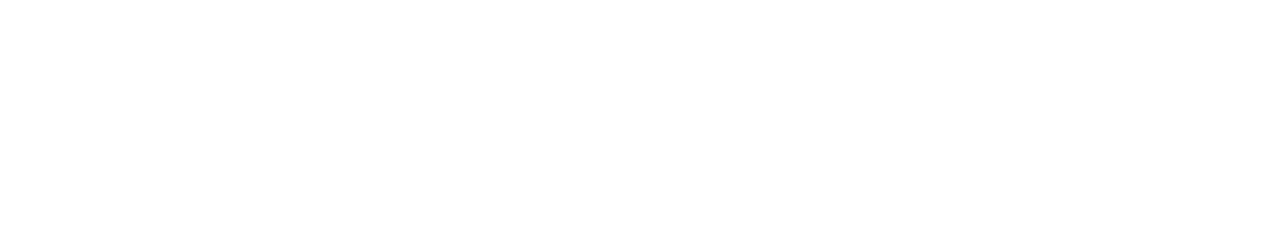
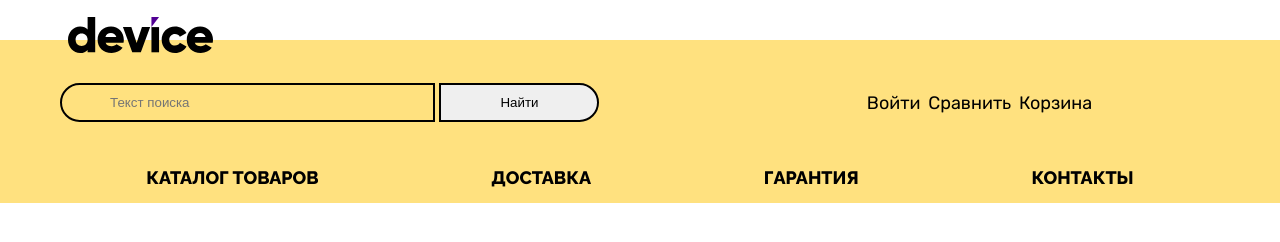
Before and after one commit to kabs1234/device, a website: page index.html in a window 1280 px wide. Drawn offline with Linux system fonts and the light colour scheme.

Commit message:
add index header, not complete

```diff
--- /dev/null
+++ b/gulpfile.js
@@ -0,0 +1,22 @@
+const { src, dest, watch } = require('gulp');
+const compileSass = require('gulp-sass')(require('node-sass'));
+const minifyCss = require('gulp-clean-css');
+const sourceMaps = require('gulp-sourcemaps');
+const concat = require('gulp-concat');
+
+const bundleSass = () => {
+  return src('./sass/**/*.scss')
+    .pipe(sourceMaps.init())
+    .pipe(compileSass().on('error', compileSass.logError))
+    .pipe(minifyCss())
+    .pipe(sourceMaps.write())
+    .pipe(concat('style.css'))
+    .pipe(dest('./css'));
+}
+
+const devWatch = () => {
+  watch('./sass/**/*.scss', bundleSass);
+}
+
+exports.bundleSass = bundleSass;
+exports.devWatch = devWatch;
--- a/index.html
+++ b/index.html
@@ -1,10 +1,59 @@
 <!DOCTYPE html>
-<html lang="ru">
+<html lang="ru" class="page">
   <head>
     <meta charset="utf-8">
     <title>Device</title>
+    <link rel="stylesheet" href="./css/style.css">
   </head>
-  <body>
+  <body class="page-body">
+    <header class="page-body__header page-body__header--grid">
 
+      <svg class="header__logo" width="145.000305" height="36.000023" viewBox="0 0 145 36" fill="none" xmlns="http://www.w3.org/2000/svg" xmlns:xlink="http://www.w3.org/1999/xlink">
+        <defs/>
+        <path id="Vector" d="M27.21 0L27.21 35.3L19.61 35.3L19.61 32.9C17.91 34.8 15.51 36 12.1 36C5.5 36 0 30.2 0 22.7C0 15.2 5.5 9.39 12.1 9.39C15.51 9.39 18.01 10.6 19.61 12.5L19.61 0L27.21 0ZM19.61 22.7C19.61 18.9 17.11 16.5 13.6 16.5C10.1 16.5 7.6 18.9 7.6 22.7C7.6 26.5 10.1 28.9 13.6 28.9C17.11 28.8 19.61 26.5 19.61 22.7Z" fill="#000000" fill-opacity="1.000000" fill-rule="nonzero"/>
+        <path id="Vector" d="M43.72 29.19C45.83 29.19 47.53 28.39 48.53 27.29L54.63 30.79C52.13 34.19 48.43 35.99 43.62 35.99C35.02 35.99 29.62 30.19 29.62 22.69C29.62 15.19 35.02 9.39 43.02 9.39C50.43 9.39 55.83 15.09 55.83 22.69C55.83 23.79 55.73 24.79 55.53 25.69L37.62 25.69C38.62 28.29 40.92 29.19 43.72 29.19ZM48.33 20.09C47.53 17.19 45.23 16.09 42.92 16.09C40.02 16.09 38.12 17.49 37.42 20.09L48.33 20.09Z" fill="#000000" fill-opacity="1.000000" fill-rule="nonzero"/>
+        <path id="Vector" d="M82.15 10.1L72.84 35.3L64.24 35.3L54.93 10.1L63.34 10.1L68.64 26.1L73.95 10.1C73.95 10.1 82.15 10.1 82.15 10.1Z" fill="#000000" fill-opacity="1.000000" fill-rule="nonzero"/>
+        <path id="Vector" d="M83.45 10.1L91.06 10.1L91.06 35.3L83.45 35.3L83.45 10.1Z" fill="#000000" fill-opacity="1.000000" fill-rule="nonzero"/>
+        <path id="Vector" d="M93.66 22.69C93.66 15.19 99.36 9.39 107.07 9.39C111.97 9.39 116.28 11.99 118.48 15.89L111.87 19.69C110.97 17.89 109.17 16.89 106.97 16.89C103.67 16.89 101.27 19.29 101.27 22.69C101.27 26.19 103.67 28.49 106.97 28.49C109.17 28.49 111.07 27.39 111.87 25.69L118.48 29.49C116.38 33.39 112.07 35.99 107.07 35.99C99.36 35.99 93.66 30.19 93.66 22.69Z" fill="#000000" fill-opacity="1.000000" fill-rule="nonzero"/>
+        <path id="Vector" d="M132.89 29.19C134.99 29.19 136.69 28.39 137.69 27.29L143.79 30.79C141.29 34.19 137.59 35.99 132.79 35.99C124.18 35.99 118.78 30.19 118.78 22.69C118.78 15.19 124.28 9.39 132.19 9.39C139.59 9.39 145 15.09 145 22.69C145 23.79 144.89 24.79 144.7 25.69L126.78 25.69C127.78 28.29 130.09 29.19 132.89 29.19ZM137.59 20.09C136.79 17.19 134.49 16.09 132.19 16.09C129.28 16.09 127.38 17.49 126.68 20.09L137.59 20.09Z" fill="#000000" fill-opacity="1.000000" fill-rule="nonzero"/>
+        <path id="Vector" d="M83.45 0L83.45 10.1L91.06 0L83.45 0Z" fill="#510094" fill-opacity="1.000000" fill-rule="nonzero"/>
+      </svg>
+
+      <nav class="header__user-nav user-nav">
+        <form class="search-form search">
+          <input type="text" class="search-bar" placeholder="Текст поиска">
+          <button class="search-button" type="submit">Найти</button>
+        </form>
+
+        <ul class="user-list">
+          <li class="user-list__item">
+            <a href="#login" class="user-list__link">Войти</a>
+          </li>
+          <li class="user-list__item">
+            <a href="#compare" class="user-list__link">Сравнить</a>
+          </li>
+          <li class="user-list__item">
+            <a href="#basket" class="user-list__link">Корзина</a>
+          </li>
+        </ul>
+      </nav>
+
+      <nav class="header__nav header__nav--grid">
+        <ul class="nav__list nav-list">
+          <li class="nav-list__item">Каталог товаров</li>
+          <li class="nav-list__item">Доставка</li>
+          <li class="nav-list__item">Гарантия</li>
+          <li class="nav-list__item">Контакты</li>
+        </ul>
+      </nav>
+    </header>
+
+    <main class="main">
+
+    </main>
+
+    <footer class="footer">
+
+    </footer>
   </body>
 </html>
--- /dev/null
+++ b/sass/_variables.scss
@@ -0,0 +1,2 @@
+$yellow-light: #FFE17F;
+$black: #000;
--- /dev/null
+++ b/sass/header/header.scss
@@ -0,0 +1,89 @@
+@import '../variables.scss';
+
+.page-body__header--grid {
+  margin-top: 40px;
+  padding-top: 43px;
+}
+
+// .page-body__header--grid-index {
+//   padding-bottom: 23px;
+
+// }
+
+.page-body__header {
+  position: relative;
+  background-color: $yellow-light; // Correct
+}
+
+.header__logo {
+  position: absolute;
+  top: -23px;
+  left: 68px;
+}
+
+.user-nav {
+  font-family: Rubik;
+  font-size: 18px;
+  font-weight: 400;
+  line-height: 30px;
+  color: $black;
+  display: grid;
+  grid-template-columns: 799px 241px;
+  align-items: center;
+  margin: 0 60px;
+}
+
+.nav-list, .user-list {
+  margin: 0;
+  padding: 0;
+  list-style-type: none;
+}
+
+.user-list {
+  display: flex;
+  flex-direction: row;
+  justify-content: space-evenly;
+}
+
+.user-list__link {
+  color: #000;
+  text-decoration: none;
+}
+
+.search-bar {
+  display: inline-block;
+  padding: 10px 146px 10px 48px;
+  border: 2px solid $black;
+  border-radius: 50px 0px 0px 50px;
+  background-color: transparent;
+}
+
+.search-button {
+  padding: 10px 59px;
+  border: 2px solid $black;
+  border-radius: 0px 50px 50px 0px;
+  text-align: center;
+}
+
+.header__nav {
+  margin: 0 60px;
+}
+
+.header__nav--grid {
+  margin-top: 30px;
+}
+
+.nav-list {
+  display: flex;
+  justify-content: space-around;
+}
+
+.nav-list__item {
+  font-family: Raleway;
+  font-size: 18px;
+  font-weight: 800;
+  line-height: 21px;
+  color: $black;
+  padding: 15px 11px;
+  text-transform: uppercase;
+}
--- /dev/null
+++ b/sass/style.scss
@@ -0,0 +1,38 @@
+@font-face {
+  font-family: 'Rubik';
+  font-display: swap;
+  font-style: normal;
+  font-weight: 400;
+  src:
+    local("Rubik"),
+    url("../fonts/rubik/rubik-400.woff2") format("woff2"),
+}
+
+@font-face {
+  font-family: 'Rubik';
+  font-display: swap;
+  font-style: normal;
+  font-weight: 700;
+  src:
+    local("Rubik"),
+    url("../fonts/rubik/rubik-700.woff2") format("woff2"),
+}
+
+@font-face {
+  font-family: 'Raleway';
+  font-display: swap;
+  font-style: normal;
+  font-weight: 800;
+  src:
+    local("Raleway"),
+    url("../fonts/raleway/raleway-800.woff2") format("woff2"),
+}
+
+*, *::after, *::before {
+  box-sizing: border-box;
+}
+
+body {
+  width: 1280px;
+  margin: 0 auto;
+}
```
Also changed, not shown: package.json (added, +15 -0 lines), css/style.css (added), images/content/logo.svg (added), 2 other files.
